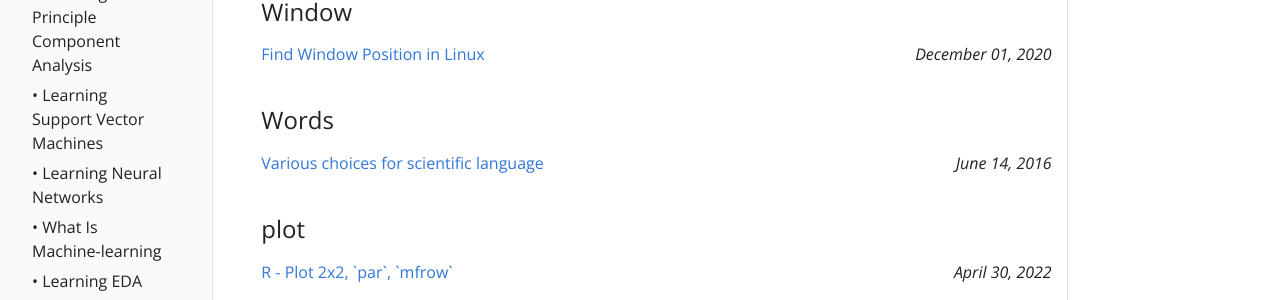
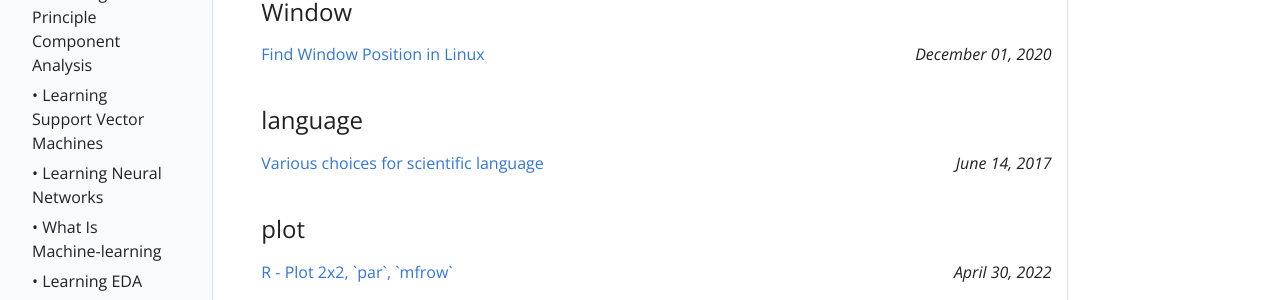
Before and after one commit to mccurcio/mccurcio.github.io, a Jekyll site: the page built from pages/tags.html, in a window 1280 px wide and 900 px high, scrolled down 7098 px. Shown: the part 257-557 px from the top of the window. Built offline with Jekyll 4.4.1, drawn with Linux system fonts in a browser that asks for light colours.

Commit message:
Update 2017-06-14-sci-words.md

```diff
--- a/_posts/misc/2017-06-14-sci-words.md
+++ b/_posts/misc/2017-06-14-sci-words.md
@@ -1,7 +1,6 @@
 ---
 title: "Various choices for scientific language"
-date:  2016-06-14 21:00:00
-tags: Words
+tags: language
 ---
 
 ![](/assets/img/sci-words.png)
```
